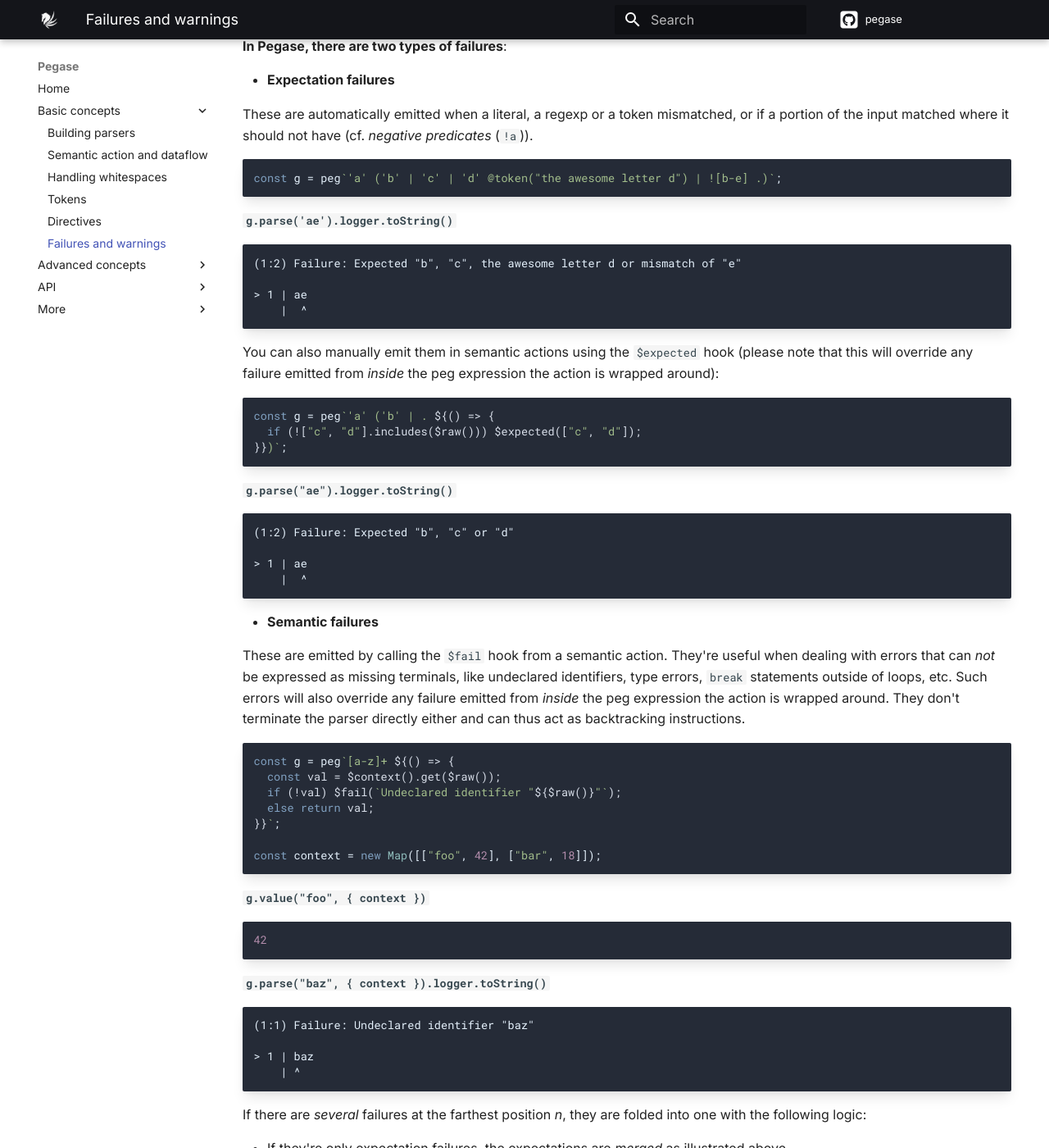
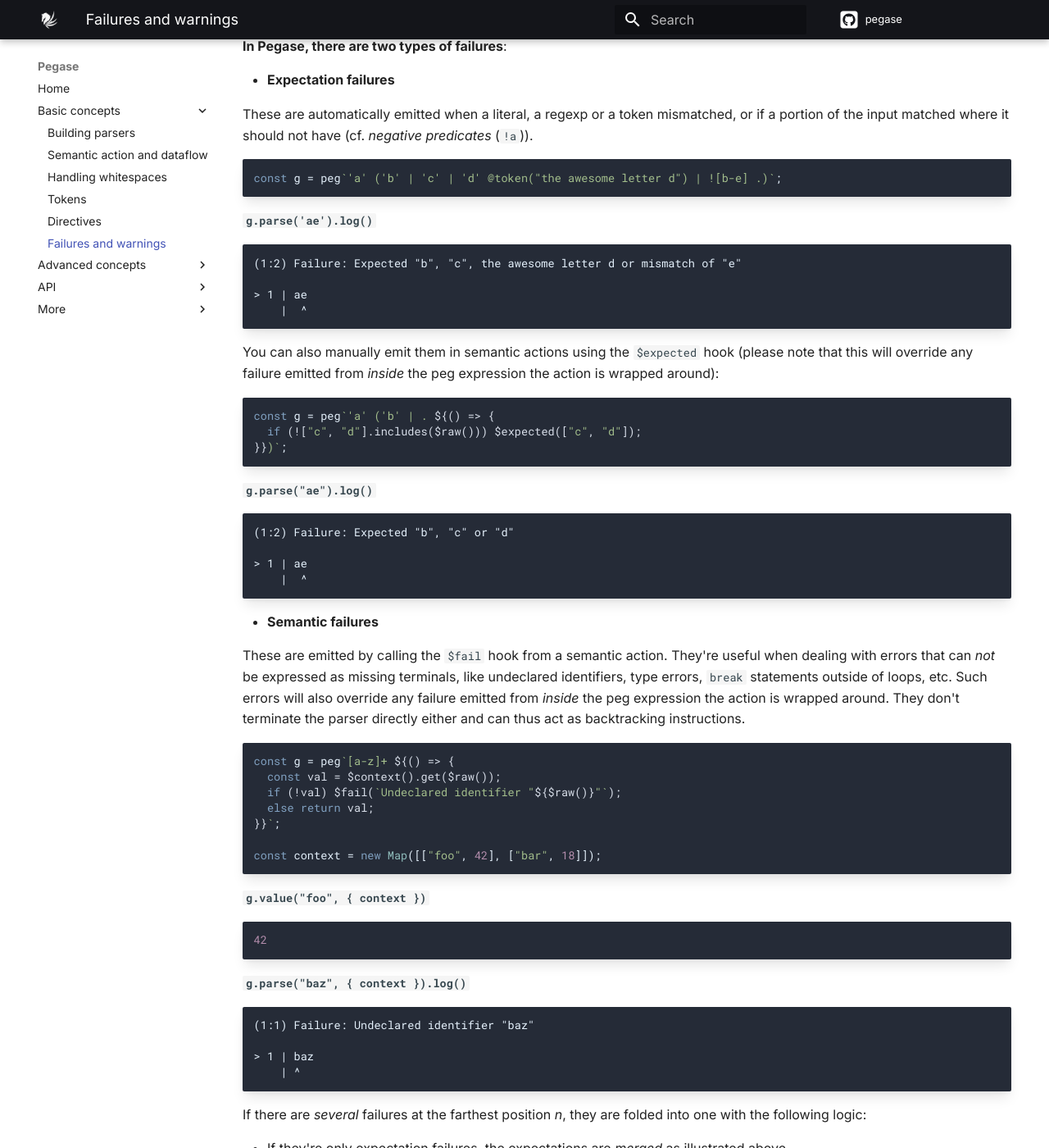
Before and after one commit to strblr/pegase, an MkDocs documentation site: the page built from doc/docs/basic-concepts/Failures-and-warnings.md, in a window 1280 px wide and 1400 px high, scrolled down 718 px. Shown: the whole window at 82% size. Built offline with MkDocs 1.6.1 and Material for MkDocs 9.7.7, drawn with Linux system fonts in a browser that asks for light colours; nearby versions of some CDN libraries; comment, search, counter and statistics services are not loaded; some of the changed text lies outside the part shown.

Commit message:
Corrected doc following "Logger" removal

````diff
--- a/doc/docs/basic-concepts/Failures-and-warnings.md
+++ b/doc/docs/basic-concepts/Failures-and-warnings.md
@@ -20,7 +20,7 @@ These are automatically emitted when a literal, a regexp or a token mismatched,
 const g = peg`'a' ('b' | 'c' | 'd' @token("the awesome letter d") | ![b-e] .)`;
 ```
 
-**`g.parse('ae').logger.toString()`**
+**`g.parse('ae').log()`**
 
 ```text
 (1:2) Failure: Expected "b", "c", the awesome letter d or mismatch of "e"
@@ -37,7 +37,7 @@ const g = peg`'a' ('b' | . ${() => {
 }})`;
 ```
 
-**`g.parse("ae").logger.toString()`**
+**`g.parse("ae").log()`**
 
 ```text
 (1:2) Failure: Expected "b", "c" or "d"
@@ -66,7 +66,7 @@ const context = new Map([["foo", 42], ["bar", 18]]);
 42
 ```
 
-**`g.parse("baz", { context }).logger.toString()`**
+**`g.parse("baz", { context }).log()`**
 
 ```text
 (1:1) Failure: Undeclared identifier "baz"
@@ -98,7 +98,7 @@ const p = peg`
 `;
 ```
 
-**`p.parse("class test {").logger.toString()`**
+**`p.parse("class test {").log()`**
 
 ```text
 (1:7) Warning: Class names should be capitalized
````
Also changed, not shown: doc/docs/advanced-concepts/AST-and-visitors.md (+1 -1 lines), doc/docs/advanced-concepts/Error-recovery.md (+3 -3 lines), doc/docs/advanced-concepts/Writing-a-Parser-subclass.md (+1 -1 lines), doc/docs/basic-concepts/Tokens.md (+3 -3 lines), doc/docs/index.md (+2 -2 lines), README.md.
